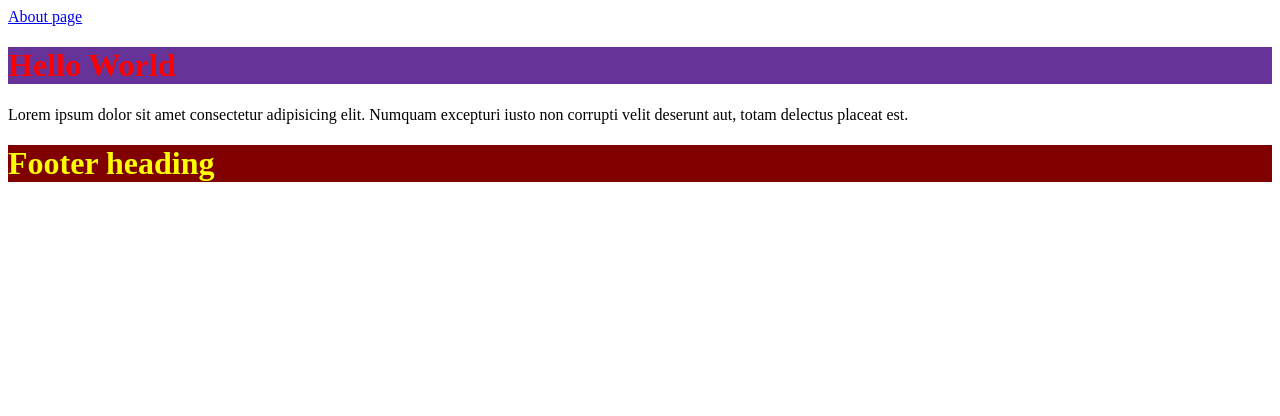
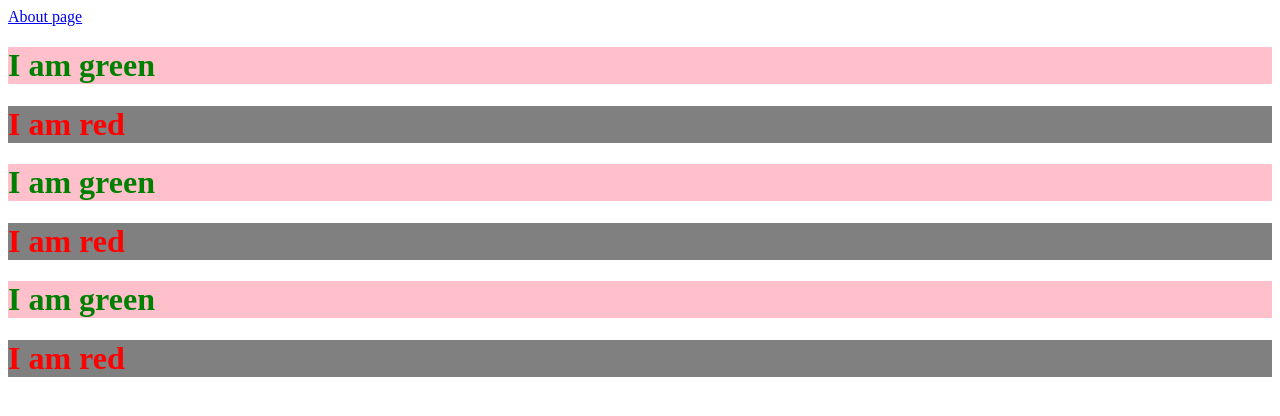
Before and after one commit to swarajkm/HtmlCssProjects, a plain HTML site: page CSS3/index.html in a window 1280 px wide. Drawn offline with Linux system fonts and the light colour scheme.

Commit message:
CLASS SELECTORS

```diff
--- a/CSS3/index.html
+++ b/CSS3/index.html
@@ -11,11 +11,11 @@
     <!-- external CSS -->
     <a href="about.html">About page</a>
 
-    <h1 id="top">Hello World</h1>
-    <p>
-      Lorem ipsum dolor sit amet consectetur adipisicing elit. Numquam excepturi
-      iusto non corrupti velit deserunt aut, totam delectus placeat est.
-    </p>
-    <h1 id="bottom">Footer heading</h1>
+    <h1 class="green">I am green</h1>
+    <h1 class="red">I am red</h1>
+    <h1 class="green">I am green</h1>
+    <h1 class="red">I am red</h1>
+    <h1 class="green">I am green</h1>
+    <h1 class="red">I am red</h1>
   </body>
 </html>
--- a/CSS3/styles.css
+++ b/CSS3/styles.css
@@ -20,7 +20,8 @@ p{
     font-weight: 100;
 } */
 
-#top{
+/* ID SELECTORS */
+/* #top{
     color: red;
     background: rebeccapurple;
 }
@@ -28,4 +29,15 @@ p{
 #bottom{
     color: yellow;
     background: maroon;
+} */
+
+/* CLASS SELECTORS */
+.green{
+    color: green;
+    background-color: pink;
 }
+
+.red{
+    color: red;
+    background-color: gray;
+}
```
